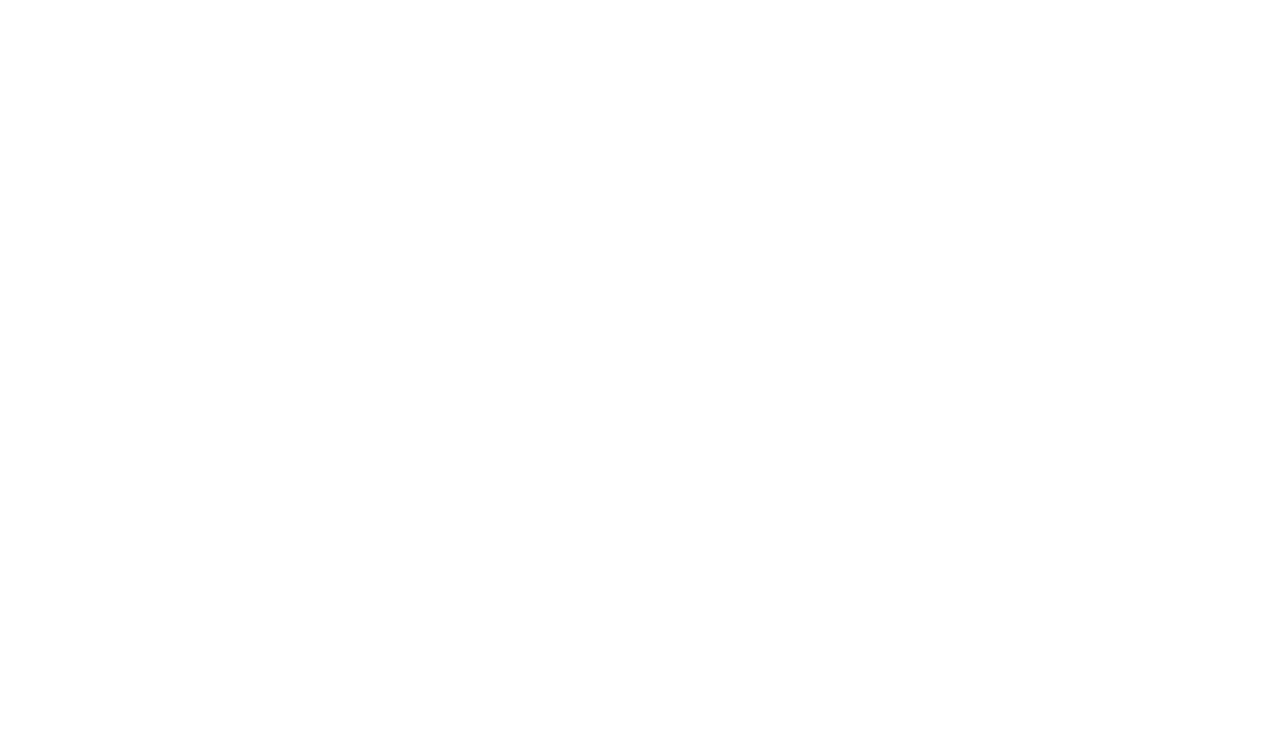
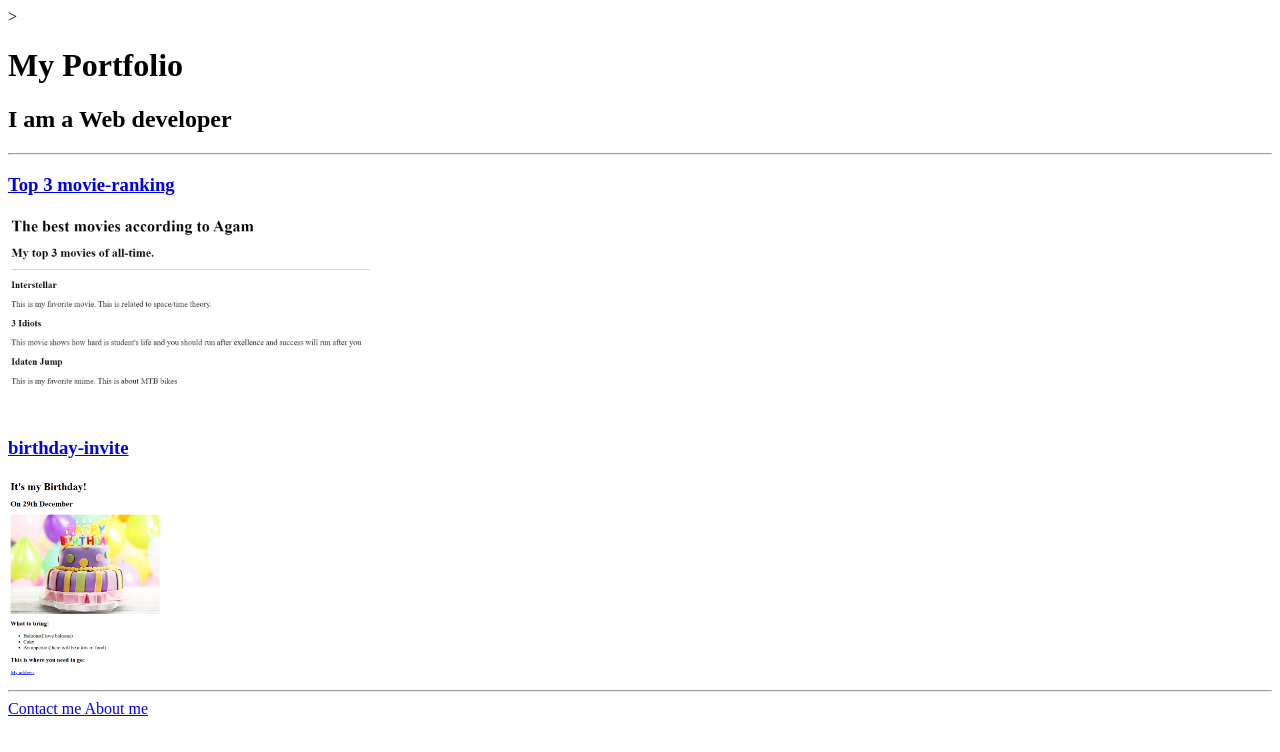
Before and after one commit to Agamsma/html-port, a plain HTML site: page index.html in a window 1280 px wide. Drawn offline with Linux system fonts and the light colour scheme.

Commit message:
Update index.html

```diff
--- a/index.html
+++ b/index.html
@@ -1,15 +1,20 @@
-<!-- TODO 1: Create the HTML Boilerplate -->
+<!DOCTYPE html>
+<html lang="en">
+    <head>
+        <meta charset="UTF-8">
+        <title>My Portfolio</title>
+    </head>>
+    <body>
+        <h1>My Portfolio</h1>
+        <h2>I am a Web developer</h2>
+        <hr />
+        <h3><a href="./public/movie-ranking.html">Top 3 movie-ranking</a></h3>
+        <img src="./Screenshot 2025-02-21 123119.png" height="200" alt="Screenshot of project1" />
+        <h3><a href="./public/birthday-invite.html">birthday-invite</a></h3>
+        <img src="./Screenshot 2025-02-21 122613.png" height="200" alt="screenshot of project2" />
+        <hr />
+        <a href="./public/contact.html">Contact me </a>
+        <a href="./public/about.html">About me</a>
 
-<!-- TODO 2: Add Your previous projects' HTML into the public folder -->
-
-<!-- TODO 3: Take screenshots of your project previews and add the images to the images folder -->
-
-<!-- TODO 4: Add titles/subtitles etc. -->
-
-<!-- TODO 5: Add a link to the project pages -->
-
-<!-- TODO 6: Add images to show the project previews
-HINT for TODO 6: You can use the height attribute set to 200 to make the image smaller:
-https://developer.mozilla.org/en-US/docs/Web/HTML/Element/img#attr-height -->
-
-<!-- TODO 7: Add the Contact Me and About Me page links -->
+    </body>
+</html>
```
